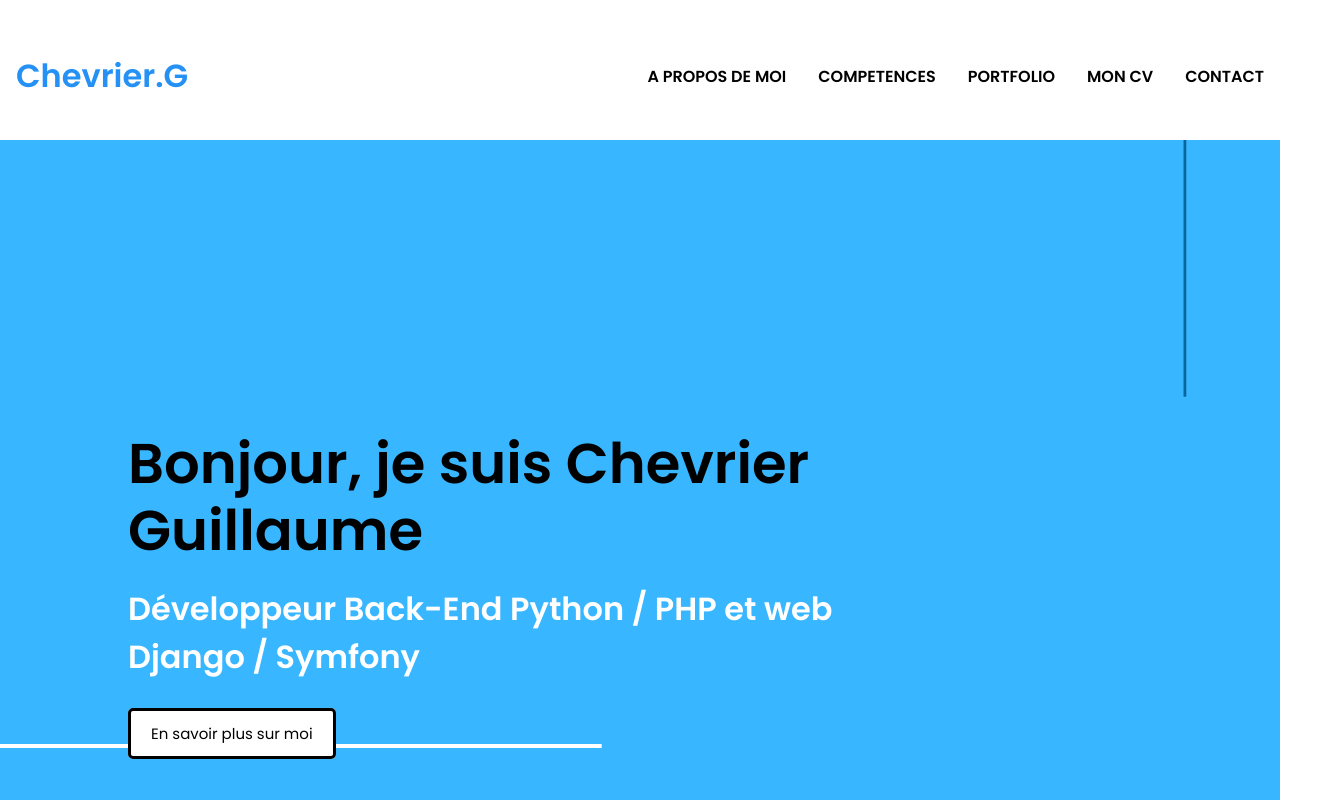
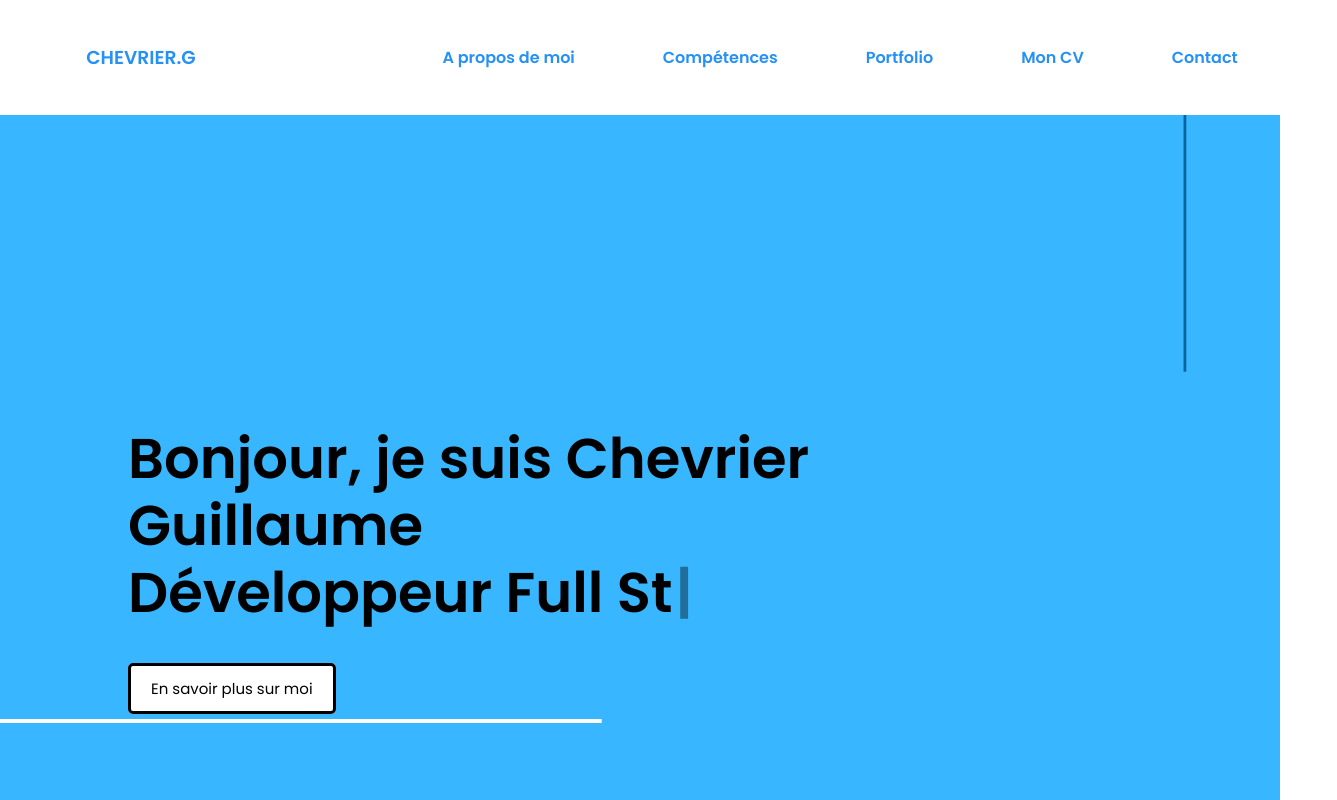
Before and after one commit to boukaii/Portfolio.github.io, a React (Vite) app: page / in a window 1280 px wide. Shown: the top 800 px of the page, 1337 px wide, since content can reach past the window. Built offline with nearby package versions, Linux system fonts and the light colour scheme.

Commit message:
add soft skills

```diff
--- a/src/components/competence/Competences.css
+++ b/src/components/competence/Competences.css
@@ -1,59 +1,95 @@
-.title-competence{
+/* Styles généraux */
+.title-competence {
   margin-top: 5%;
   text-align: center;
-    margin-bottom: 5%;
   color: rgb(37, 145, 245);
 }
+
 .p-compt {
   text-align: center;
   margin-bottom: 5%;
+  margin-top: 5%;
 }
-.CP1{
-    justify-content: center;
-    flex-wrap: wrap;
+
+/* Wrapper contenant les items */
+.wrapper {
   display: flex;
-    margin-top: 2rem;
-    padding: 10px 10px;
-    margin-left: 5%;
-    margin-right: 5%;
-    left: 5%;
+  align-items: center;
+  overflow: hidden;
   position: relative;
+  width: 100%;
+  height: 100px;
+
+  mask-image: linear-gradient(
+    to right,
+    rgba(0, 0, 0, 0),
+    rgba(0, 0, 0, 1) 20%,
+    rgba(0, 0, 0, 1) 80%,
+    rgba(0, 0, 0, 0)
+  );
 }
-img {
-    background-color: rgb(249 250 251);
+
+/* Animation pour le défilement continu */
+@keyframes scrollLeft {
+  from {
+    transform: translateX(0);
   }
-.test{
-    flex-wrap: wrap;
-    padding: 15px 15px;
-    transition: transform .1s;
+  to {
+    transform: translateX(-50%);
   }
-.test:hover{
-    -ms-transform: scale(1.5);
-    -webkit-transform: scale(1.5);
-    transform: scale(1.5);
+}
+
+/* Styles des items de texte */
+.scroll-container {
+  display: flex;
+  align-items: center;
+  white-space: nowrap;
+  animation: scrollLeft 30s linear infinite;
+  width: 200%; /* Doubler la largeur pour le défilement continu */
+}
+
+/* Espacement entre les items */
+.item {
+  margin-right: 50px; /* Ajustez l'espacement selon vos besoins */
+  font-size: 16px; /* Taille du texte */
+  line-height: 100px; /* Hauteur de ligne pour aligner verticalement le texte */
+  padding: 0 10px; /* Ajouter un peu de padding pour le confort visuel */
+}
+
+/* Style pour s'assurer que les items sont correctement visibles */
+.scroll-container > .item {
+  flex-shrink: 0;
 }
 
 
-@media only screen and (max-width: 1024px) {
-  .CP1 {
-    justify-content: center;
-    flex-wrap: wrap;
-    display: flex;
+.items {
+  margin-right: 50px; /* Ajustez l'espacement selon vos besoins */
+  line-height: 50px;
+  padding: 0 10px; /* Ajouter un peu de padding pour le confort visuel */
 
+  /* Définir une bordure avec épaisseur, style, et couleur */
+  border: 3px solid rgb(37, 145, 245); /* 2px d'épaisseur, bordure solide, couleur rouge */
+  background-color: rgb(37, 145, 245);
+  color: white;
+  border-radius: 6px; /* Coins arrondis pour une meilleure présentation */
+
+  display: inline-flex; /* Assure que le padding et la taille du fond sont respectés */
+  align-items: center; /* Aligne le texte verticalement */
 }
-  .test {
-    margin-bottom: 10px;
+
+@keyframes scrollRight {
+  from {
+    transform: translateX(-50%);
+  }
+  to {
+    transform: translateX(0%);
   }
 }
-
-@media only screen and (min-width: 1025px) {
-  .CP1 {
-    flex-direction: row;
-    justify-content: space-around;
+/* Styles des items de texte */
+.scroll-container2 {
+  display: flex;
+  align-items: center;
+  white-space: nowrap;
+  animation: scrollRight 30s linear infinite;
+  width: 200%; /* Doubler la largeur pour le défilement continu */
 }
-
-  .test {
-    width: calc(30% - 20px);
-    margin: 10px;
-  }
-}
--- a/src/components/footer/Footer.jsx
+++ b/src/components/footer/Footer.jsx
@@ -9,7 +9,7 @@ function Footer() {
       <div className='global-footer'>
         <div className='link-footer'>
             <h3>DÉVELOPPEUR INFORMATIQUE </h3>
-            <p>Développeur Back-end ,
+            <p>Développeur Full Stack ,
             <br />
             je suis actuellement à la recherche d'opportunités <br /> d'emploi sur Lyon et ses alentours.</p>
         </div>
--- a/src/components/header/Header.css
+++ b/src/components/header/Header.css
@@ -14,6 +14,10 @@
     font-weight: 700;
     line-height: 1.2;
 }
+h1 {
+  white-space: pre-line;
+}
+
 .contenue h2{
     color: white;
     font-size: 32px;
--- a/src/components/header/Header.jsx
+++ b/src/components/header/Header.jsx
@@ -1,18 +1,32 @@
 import React from "react";
-import "./Header.css"
+import "./Header.css";
 import fond from "../../images/fond.png";
+import { useTypewriter, Cursor } from 'react-simple-typewriter';
 
+function Header() {
 
-function Header(){
+    const [text] = useTypewriter({
+        words: [
+            'Bonjour, je suis Chevrier Guillaume\nDéveloppeur Full Stack'
+        ],
+        loop: 0,
+        typeSpeed: 120,
+        deleteSpeed: 80,
+    });
+
     return (
         <div className='header' style={{ backgroundImage: `url(${fond})` }}>
             <div className="contenue">
-                <h1>Bonjour, je suis Chevrier Guillaume</h1>
-                <h2>Développeur Back-End Python / PHP et web Django / Symfony</h2>
-                <a href="#nav-pres" class="btn-procjet">En savoir plus sur moi</a>
+                <h1>
+                    {/* Affichage du texte en une seule chaîne */}
+                    {text.replace('\n', '\n')}<Cursor />
+                </h1>
+                <br />
+                <br />
+                <a href="#nav-pres" className="btn-procjet">En savoir plus sur moi</a>
             </div>
         </div>
-    )
+    );
 }
 
 export default Header;
--- a/src/components/navbar/Navbar.css
+++ b/src/components/navbar/Navbar.css
@@ -1,97 +1,87 @@
-.navbar {
-  display: flex;
-  justify-content: space-between;
-  align-items: center;
-  margin-top: 3%;
+.nav__link {
+  display: inline-block; /* Assure que le padding et les marges s'appliquent correctement */
+  padding: 10px 20px; /* Ajuste la taille de l'encadré */
+  text-align: center; /* Aligne le texte au centre */
+  text-decoration: none; /* Supprime le soulignement par défaut des liens */
+  font-weight: bold; /* Rend le texte en gras */
+  color: rgb(37, 145, 245);
+
+}
+.nav__link:hover {
+  color: rgb(255, 255, 255); /* Couleur du texte au survol */
+  background: rgb(37, 145, 245); /* Couleur de fond au survol */
+  border-radius: 5px; /* Augmente l'arrondi des coins */
+  transition: .3s; /* Transition douce pour les changements */
+}
+.nav__item{
+  /* padding-left: 5%; */
 }
 
-.logo-container {
+.nav {
+  margin-top: 2%;
+  padding-left: 5%;
   display: flex;
   align-items: center;
+  justify-content: space-around;
+  height: 8vh;
+
+}
+.nav__brand {
+  text-transform: uppercase;
+  color: rgb(37, 145, 245);
+  font-weight: bold;
+}
+.nav_full{
+  padding-left: 15%;
+}
+.nav__menu {
+  display: flex;
+  align-items: center;
+  justify-content: space-around;
+  gap: 3rem;
+}
+.nav__toggler {
+  display: none;
+}
+.nav__toggler div {
+  width: 2.5rem;
+  height: 0.2rem;
+  margin: 0.4rem;
+  background: rgb(204, 204, 204);
+  transition: 0.3s ease-in;
 }
 
-.burger-container {
-  margin-left: auto;
+@media screen and (max-width: 768px) {
+  .nav__toggler {
+    display: block;
+    cursor: pointer;
+  }
+  .nav__menu {
+    position: fixed;
+    top: 7vh;
+    right: 0;
+    height: 93vh;
+    width: 50vw;
+    background: white;
+    color: black;
+    flex-direction: column;
+    transform: translateX(100%);
+    transition: 0.5s ease-in;
+  }
 }
-.navbar a {
-  color: rgb(0, 0, 0);
-  float: left;
-  display: block;
-  text-align: center;
-  padding: 14px 16px;
-  text-decoration: none;
-  font-weight: bold;
-}
-.navbar .logo {
-  font-size: 2em;
-  font-weight: bold;
-  color: rgb(37, 145, 245);
-}
-/* .nav-links{
-  margin-left: 30%;
-} */
-.navbar .nav-links ul {
-  display: flex;
-  scroll-behavior: smooth;
-}
-.navbar .nav-links ul li.active a {
-  font-weight: 600;
-  scroll-behavior: smooth;
-}
-.navbar .nav-links ul li a:hover {
-  color: rgb(255, 255, 255);
-  background: rgb(37, 145, 245);
-  border-radius: 3px;
-  transition: .3s;
+/* Active Class */
+.nav__active {
+  transform: translateX(0%);
 }
 
+/* Toggle Icon Animation */
 
-.burger-menu {
-  display: none;
-  font-size: 1.5em;
-  cursor: pointer;
+.toggle .line1 {
+  transform: rotate(-45deg) translate(-4px, 5px);
 }
-
-.nav-links {
-  text-align: center;
+.toggle .line2 {
+  opacity: 0;
 }
-
-@media (max-width: 767px) {
-
-
-  .nav-links {
-    margin-right: 25%;
-  }
-
-  .navbar{
-    padding: auto;
-  }
-
-
-
-  .burger-menu {
-    display: block;
-    margin: 30px 0;
-  }
-
-  .navbar .burger-menu {
-    display: block;
-    margin: 30px;
-    margin-left: 0.2px;
-  }
-
-  .navbar .nav-links ul {
-    display: none;
-    text-align: center;
-
-  }
-
-  .navbar .nav-links.show ul {
-    display: flex;
-    flex-direction: column;
-  }
-
-  .navbar .nav-links ul li {
-    width: 100%;
-  }
+.toggle .line3 {
+  transform: rotate(45deg) translate(-4px, -5px);
 }
--- a/src/components/navbar/Navbar.jsx
+++ b/src/components/navbar/Navbar.jsx
@@ -1,36 +1,61 @@
 import React, { useState } from 'react';
 import "./Navbar.css";
 
-const Navbar = () => {
-  const [showMenu, setShowMenu] = useState(false);
+function Navbar() {
+  const [active, setActive] = useState("nav__menu");
+  const [icon, setIcon] = useState("nav__toggler");
+  const navToggle = () => {
+    if (active === "nav__menu") {
+      setActive("nav__menu nav__active");
+    } else setActive("nav__menu");
 
-  const toggleMenu = () => {
-    setShowMenu(!showMenu);
+    // Icon Toggler
+    if (icon === "nav__toggler") {
+      setIcon("nav__toggler toggle");
+    } else setIcon("nav__toggler");
   };
   return (
-    <nav className="navbar">
-      <div className="logo-container">
-        <a href="" className="logo">Chevrier.G</a>
+    <nav className="nav">
+
+      <a href="#" className="nav__brand">
+        <h3>Chevrier.G</h3>
+      </a>
+      <div className="nav_full">
+      <ul className={active}>
+        <li className="nav__item">
+          <a href="#nav-pres" className="nav__link">
+            A propos de moi
+          </a>
+        </li>
+        <li className="nav__item">
+          <a href="#nav-compet" className="nav__link">
+            Compétences
+          </a>
+        </li>
+        <li className="nav__item">
+          <a href="#nav-projet" className="nav__link">
+            Portfolio
+          </a>
+        </li>
+        <li className="nav__item">
+          <a href="/media/cv.pdf" className="nav__link">
+            Mon CV
+          </a>
+        </li>
+        <li className="nav__item">
+          <a href="#nav-footer" className="nav__link">
+            Contact
+          </a>
+        </li>
+      </ul>
       </div>
-      <div className="burger-container">
-        <button className="burger-menu" onClick={toggleMenu}>
-          ☰
-        </button>
-      </div>
-      <div className={`nav-links ${showMenu ? 'show' : ''}`}>
-        <ul>
-          <li><a className="active" href="#nav-pres">A PROPOS DE MOI</a></li>
-          <li><a href="#nav-compet">COMPETENCES</a></li>
-          <li><a href="#nav-projet">PORTFOLIO</a></li>
-          <li><a href="/media/cv.pdf">MON CV</a></li>
-          <li><a className="#nav-footer" href="#nav-footer">CONTACT</a></li>
-        </ul>
+      <div onClick={navToggle} className={icon}>
+        <div className="line1"></div>
+        <div className="line2"></div>
+        <div className="line3"></div>
       </div>
     </nav>
   );
-
-
-
 }
 
 export default Navbar;
--- a/src/components/presentation/Presentation.css
+++ b/src/components/presentation/Presentation.css
@@ -8,7 +8,7 @@
 }
 .heading1{
     background: #f4f4f4;
-    margin-bottom: 5%;
+    /* margin-bottom: 5%; */
 }
 .about-us{
     display: flex;
```
Also changed, not shown: src/components/competence/Competences.jsx (+48 -28 lines), 2 other files (tests, documents, lock files or other folders). Lines whose indentation alone changed are shown as unchanged.
